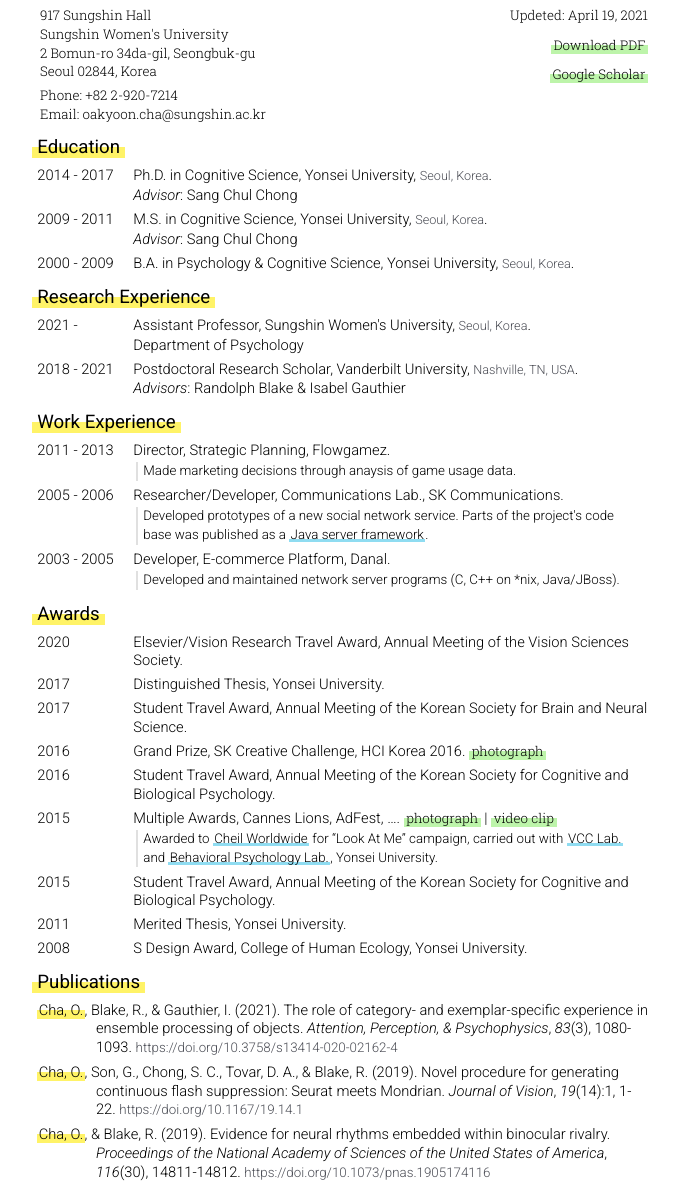
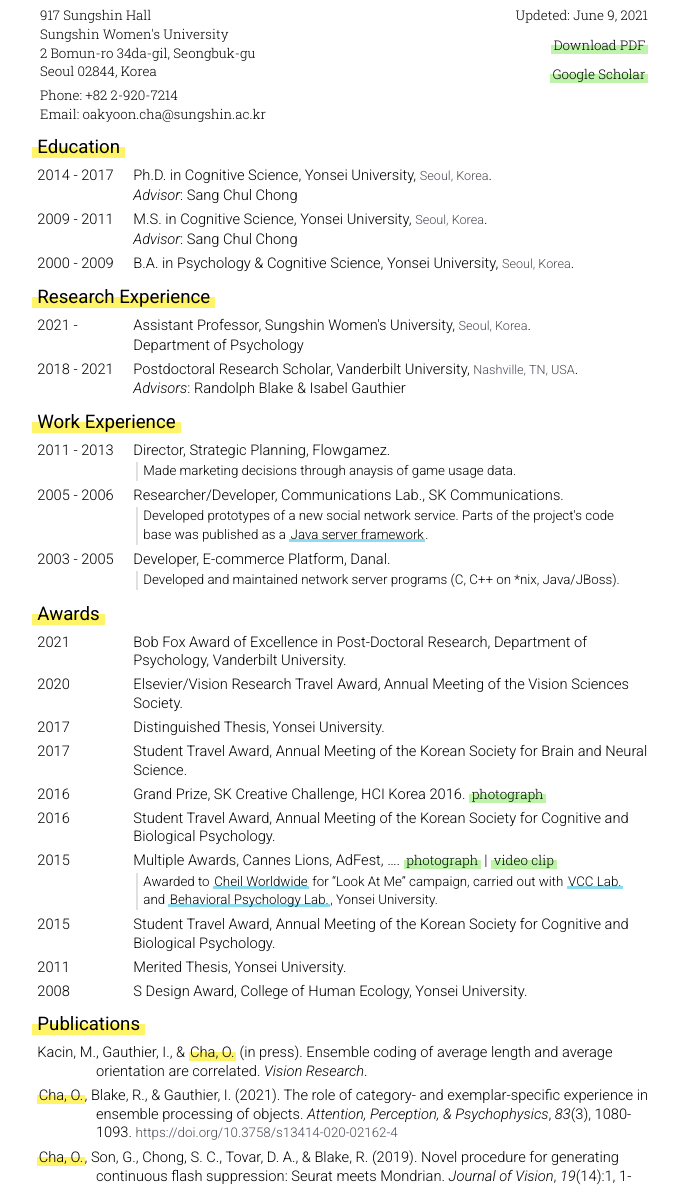
Before and after one commit to oakyoon/cv, a plain HTML site: page index.html in a window 1280 px wide. Shown: the part 71-1256 px from the top of the page, without its empty margins (296-975 px from the left). Drawn offline with nearby package versions, Linux system fonts and the light colour scheme.

Commit message:
Updated award, publication, and conference presentation

```diff
--- a/index.html
+++ b/index.html
@@ -17,7 +17,7 @@
 		<div id="envelope">
 			<header>
 				<h1>Oakyoon Cha</h1>
-				<aside>Updeted: April 19, 2021</aside>
+				<aside>Updeted: June 9, 2021</aside>
 				<aside class="for-web-only"><a class="highlighted" href="https://drive.google.com/uc?id=1M7PEHdTMn4LaAJdn5-Wc2kW_BekxeAZG&export=download">Download PDF</a></aside>
 				<aside class="for-web-only"><a class="highlighted" href="https://scholar.google.com/citations?user=JcTavHMAAAAJ">Google Scholar</a></aside>
 				<section id="address">
@@ -126,12 +126,16 @@
 					<h2 class="section-heading"><span class="highlighted">Awards</span></h2>
 					<ul class="section-contents">
 						<li>
-							<div class="item-date">2020</div>
-							<div class="item-desc">Elsevier/Vision Research Travel Award, Annual Meeting of the Vision Sciences Society.</div>
+							<div class="item-date">2021</div>
+							<div class="item-desc">Bob Fox Award of Excellence in Post-Doctoral Research, Department of Psychology, Vanderbilt University.</div>
 						</li>
 					</ul>
 					</div> <!-- /.avoid-page-break -->
 					<ul class="section-contents">
+						<li>
+							<div class="item-date">2020</div>
+							<div class="item-desc">Elsevier/Vision Research Travel Award, Annual Meeting of the Vision Sciences Society.</div>
+						</li>
 						<li>
 							<div class="item-date">2017</div>
 							<div class="item-desc">Distinguished Thesis, Yonsei University.</div>
@@ -187,12 +191,15 @@
 					<h2 class="section-heading"><span class="highlighted">Publications</span></h2>
 					<ul class="section-contents">
 						<li>
-							<span class="author-myself">Cha, O.</span>, Blake, R., & Gauthier, I. (2021). The role of category- and exemplar-specific experience in ensemble processing of objects. <span class="journal-title">Attention, Perception, & Psychophysics</span>, <span class="journal-volume">83</span>(3), 1080-1093.
-							<a class="doi" href="https://doi.org/10.3758/s13414-020-02162-4">https://doi.org/10.3758/s13414-020-02162-4</a>
+							Kacin, M., Gauthier, I., & <span class="author-myself">Cha, O.</span> (in press). Ensemble coding of average length and average orientation are correlated. <span class="journal-title">Vision Research</span>.
 						</li>
 					</ul>
 					</div> <!-- /.avoid-page-break -->
 					<ul class="section-contents">
+						<li>
+							<span class="author-myself">Cha, O.</span>, Blake, R., & Gauthier, I. (2021). The role of category- and exemplar-specific experience in ensemble processing of objects. <span class="journal-title">Attention, Perception, & Psychophysics</span>, <span class="journal-volume">83</span>(3), 1080-1093.
+							<a class="doi" href="https://doi.org/10.3758/s13414-020-02162-4">https://doi.org/10.3758/s13414-020-02162-4</a>
+						</li>
 						<li>
 							<span class="author-myself">Cha, O.</span>, Son, G., Chong, S. C., Tovar, D. A., & Blake, R. (2019). Novel procedure for generating continuous flash suppression: Seurat meets Mondrian. <span class="journal-title">Journal of Vision</span>, <span class="journal-volume">19</span>(14):1, 1-22.
 							<a class="doi" href="https://doi.org/10.1167/19.14.1">https://doi.org/10.1167/19.14.1</a>
@@ -300,13 +307,17 @@
 					<h2 class="section-heading"><span class="highlighted">Conference Presentations</span></h2>
 					<ul class="section-contents">
 						<li>
+							<span class="author-myself">Cha, O.</span>, & Blake, R. (2021, May). <span class="poster-title">Extracting evidence for neural rhythms from behavioral measurements</span>. Poster presented at the annual meeting of the Vision Sciences Society, St. Pete Beach, FL.
+							<a class="supple highlighted for-web-only" href="https://osf.io/xutnd/">data & codes</a>
+						</li>
+					</ul>
+					</div> <!-- /.avoid-page-break -->
+					<ul class="section-contents">
+						<li>
 							<span class="author-myself">Cha, O.</span>, Blake, R., & Gauthier, I. (2020, June). <span class="poster-title">Judgments of average and variance within object ensembles rely on a common ability</span>. Poster presented at the annual meeting of the Vision Sciences Society, St. Pete Beach, FL.
 							<a class="doi" href="https://doi.org/10.1167/jov.20.11.841">https://doi.org/10.1167/jov.20.11.841</a>
 							<a class="supple highlighted for-web-only" href="https://osf.io/2pgxb/">preregistration</a>
 						</li>
-					</ul>
-					</div> <!-- /.avoid-page-break -->
-					<ul class="section-contents">
 						<li>
 							<span class="author-myself">Cha, O.</span>, Blake, R., & Gauthier, I. (2019, May). <span class="poster-title">Stimulus-specific learning facilitates ensemble processing of cars</span>. Poster presented at the annual meeting of the Vision Sciences Society, St. Pete Beach, FL.
 							<a class="doi" href="https://doi.org/10.1167/19.10.32">https://doi.org/10.1167/19.10.32</a>
```
